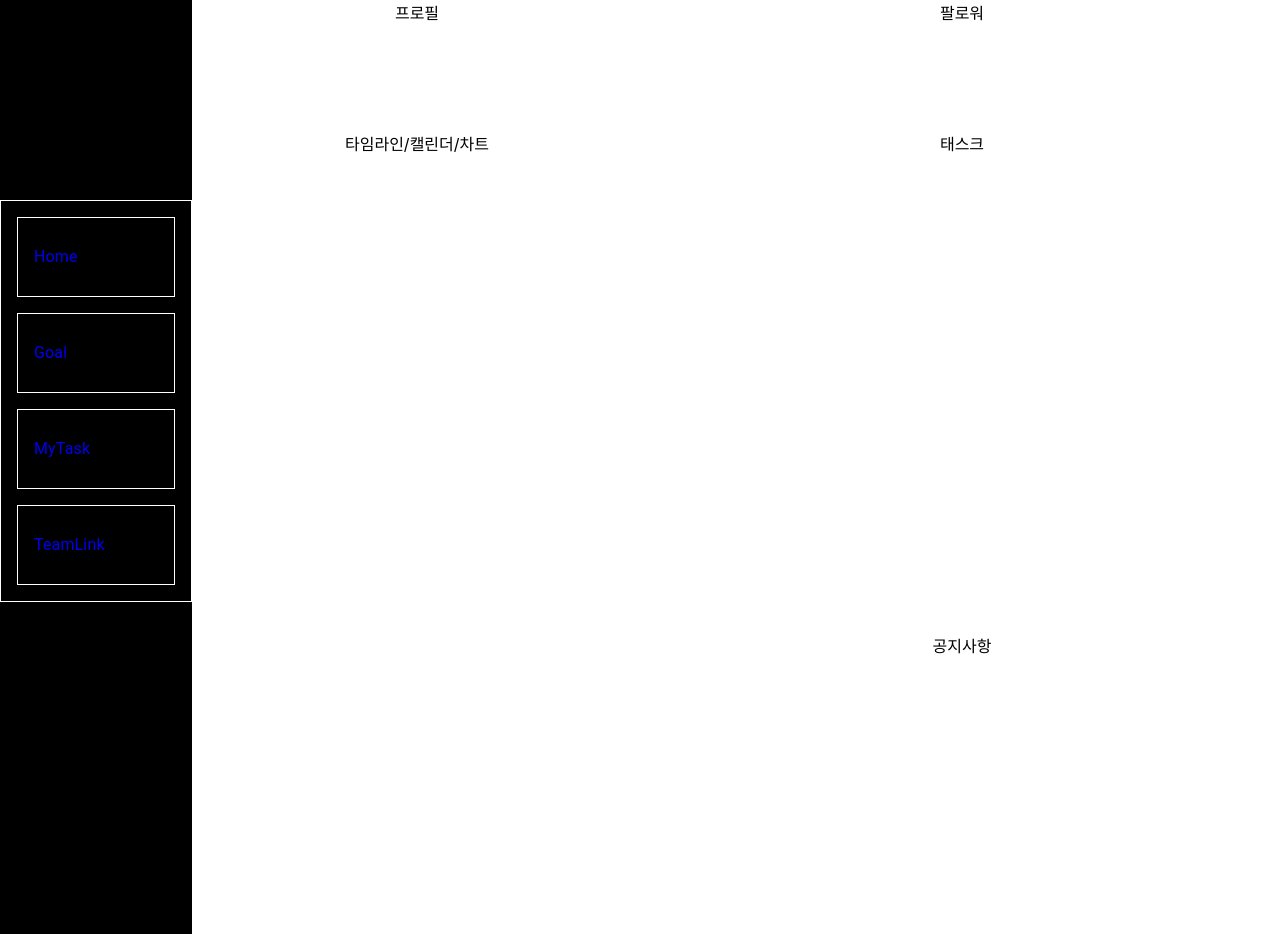
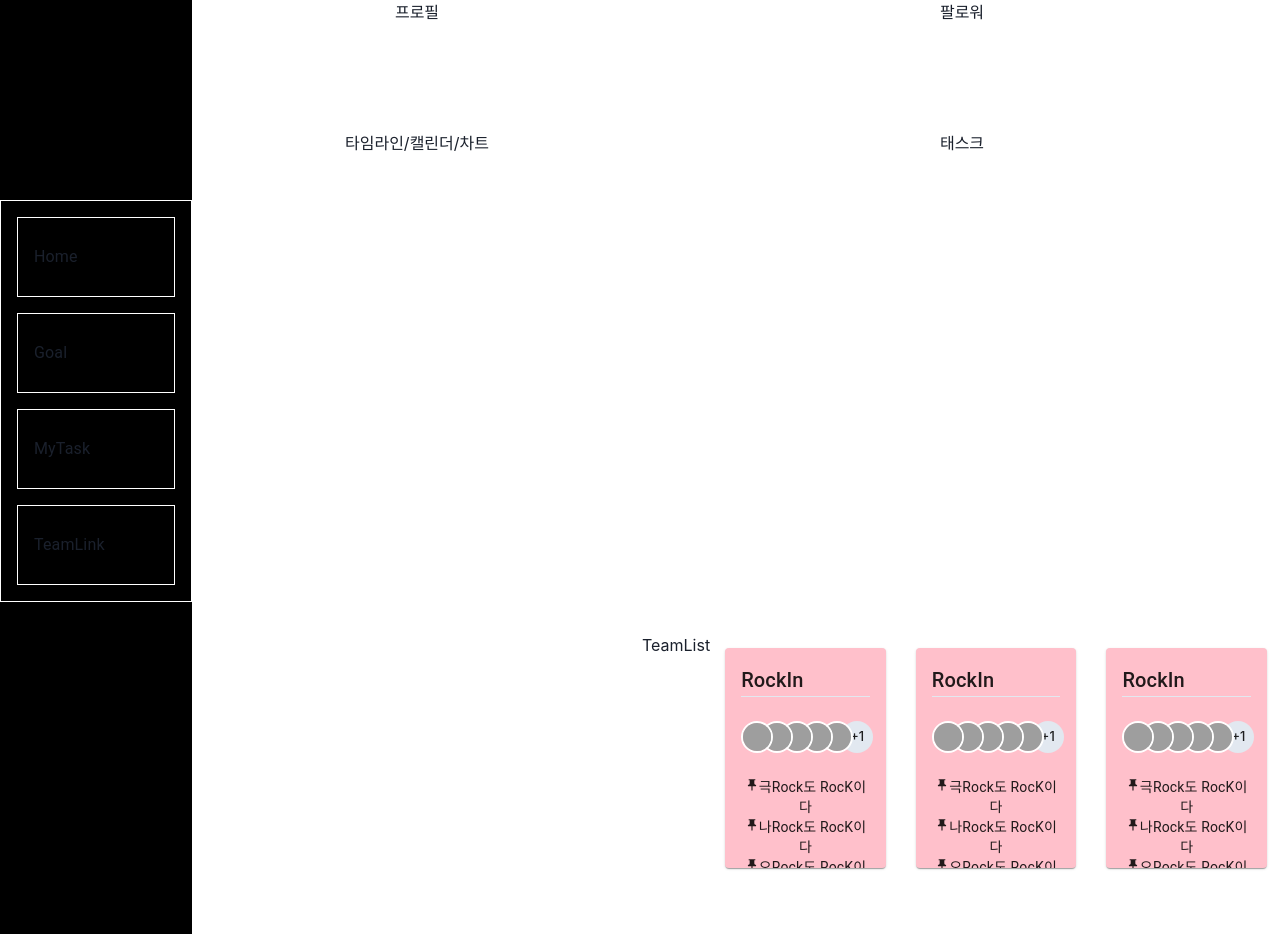
Before and after one commit to wannaseoji/ttodo, a React (Create React App) app: page / in a window 1280 px wide. Built offline with nearby package versions, Linux system fonts and the light colour scheme; grey boxes are pictures that could not be loaded.

Commit message:
Team component 틀 생성

```diff
--- a/src/pages/Home.js
+++ b/src/pages/Home.js
@@ -8,10 +8,10 @@ import ListItemIcon from '@mui/material/ListItemIcon';
 
 import Box from '@mui/material/Box';
 import ListItemText from '@mui/material/ListItemText';
+import Team from "./Team";
 
 const Home = () => {
     return (
-
 
         <div class="parent">
             <div class="box menu">
@@ -70,7 +70,12 @@ const Home = () => {
             <div class="box content">타임라인/캘린더/차트</div>
             <div class="box follower">팔로워</div>
             <div class="box tasklist">태스크</div>
-            <div class="box teamlist">공지사항</div>
+            <div class="box teamlist">
+                TeamList
+                <Team/>
+                <Team/>
+                <Team/>
+            </div>
         </div >
 
 
--- /dev/null
+++ b/src/pages/Members.js
@@ -0,0 +1,16 @@
+import { Avatar, AvatarGroup } from '@chakra-ui/react';
+
+function Members() {
+    return (
+        <AvatarGroup size='sm' max={5}>
+            <Avatar name='Ryan Florence' src='https://bit.ly/ryan-florence' />
+            <Avatar name='Segun Adebayo' src='https://bit.ly/sage-adebayo' />
+            <Avatar name='Kent Dodds' src='https://bit.ly/kent-c-dodds' />
+            <Avatar name='Prosper Otemuyiwa' src='https://bit.ly/prosper-baba' />
+            <Avatar name='Christian Nwamba' src='https://bit.ly/code-beast' />
+            <Avatar name='Christian Nwamba' src='https://bit.ly/code-beast' />
+        </AvatarGroup>
+    );
+}
+
+export default Members;
--- /dev/null
+++ b/src/pages/Team.js
@@ -0,0 +1,32 @@
+import Card from '@mui/material/Card';
+import CardContent from '@mui/material/CardContent';
+import Typography from '@mui/material/Typography';
+
+import { ChakraProvider } from '@chakra-ui/react';
+import Members from './Members';
+import {MdPushPin} from 'react-icons/md';
+
+function Team() {
+    return (
+        <Card style={{backgroundColor:"pink", margin:"15px"}} sx={{ minWidth: 130, maxHeight: 220 }} >
+            <CardContent>
+                <Typography variant="h6" component="div" align="left">
+                    RockIn
+                </Typography>
+                <hr/><br/>
+                <ChakraProvider>
+                    <Members/>
+                </ChakraProvider>
+
+                <br/>
+                <Typography variant="body2">
+                    <button><MdPushPin /></button>극Rock도 RocK이다<br />
+                    <button><MdPushPin /></button>나Rock도 RocK이다<br />
+                    <button><MdPushPin /></button>오Rock도 RocK이다<br />
+                </Typography>
+            </CardContent>
+        </Card>
+    );
+}
+
+export default Team;
```
